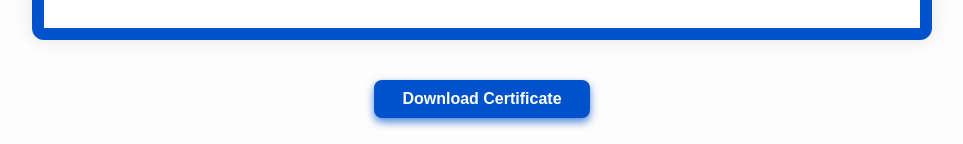
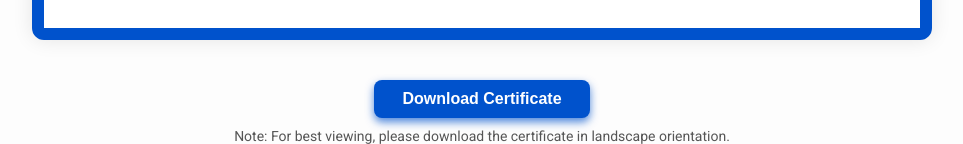
Before and after one commit to Anil0876/powerbi, a plain HTML site: page index.html in a window 1280 px wide. Shown: the part 663-807 px from the top of the page, without its empty margins (158-1121 px from the left). Drawn offline with nearby package versions, Linux system fonts and the light colour scheme.

Commit message:
Update index.html

```diff
--- a/index.html
+++ b/index.html
@@ -168,6 +168,13 @@
     background: #003d99;
   }
 
+  .orientation-note {
+    text-align: center;
+    font-size: 14px; /* Adjust font size for note */
+    color: #555; /* Color for the note */
+    margin-top: 10px; /* Space above the note */
+  }
+
   /* Responsive */
   @media (max-width: 720px) {
     .certificate-container {
@@ -216,6 +223,10 @@
 
   <button type="button" class="download-btn" id="downloadBtn" aria-label="Download certificate as image">Download Certificate</button>
 
+  <div class="orientation-note">
+    Note: For best viewing, please download the certificate in landscape orientation.
+  </div>
+
   <!-- Load html2canvas library from CDN -->
   <script src="https://cdnjs.cloudflare.com/ajax/libs/html2canvas/1.4.1/html2canvas.min.js"></script>
   <script>
```
